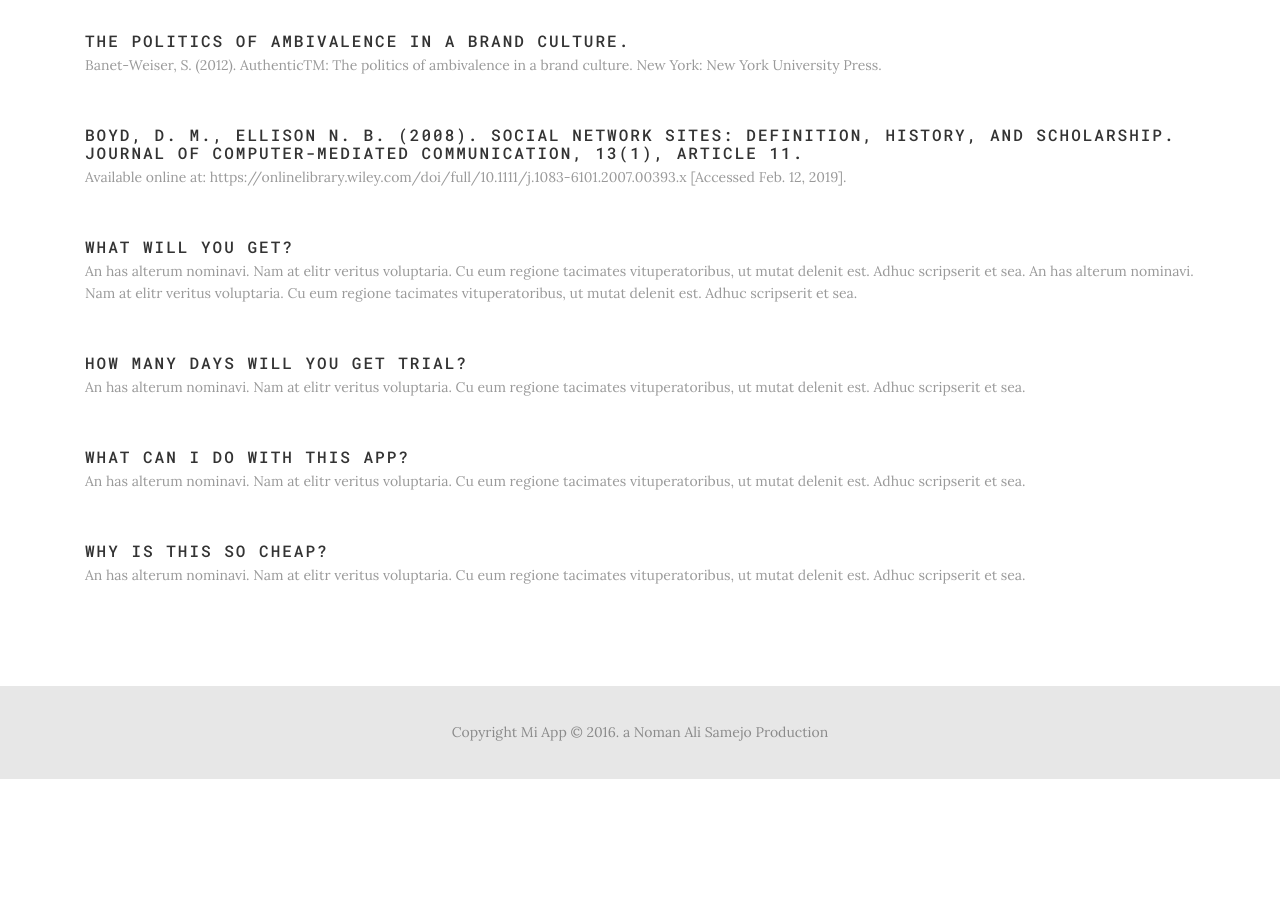
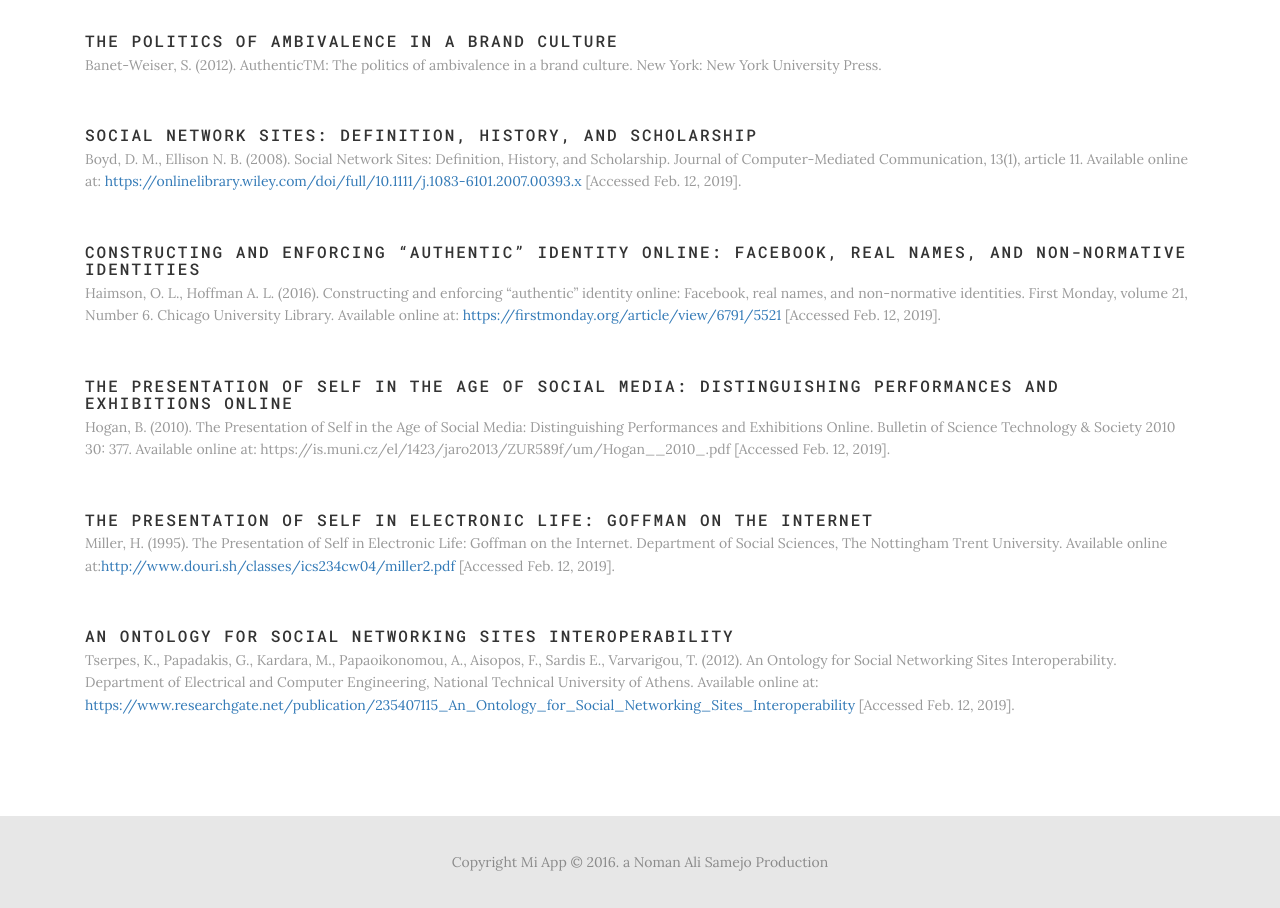
Before and after one commit to u-o-m-o/u-o-m-o, a plain HTML site: page index.html in a window 1280 px wide. Shown: the part 2280-3188 px from the top of the page. Before the commit the page ends 3059 px from the top, so only its background shows below. Drawn offline with Linux system fonts and the light colour scheme.

Commit message:
fine bibliografia ciao amici

```diff
--- a/index.html
+++ b/index.html
@@ -269,41 +269,40 @@
 									<h2>Bibliography</h2>
 								</div>
 									<div class='faq' >
-										<h4>The politics of ambivalence in a brand culture.</h4>
+										<h4>The politics of ambivalence in a brand culture</h4>
 										<p>
 											Banet-Weiser, S. (2012). AuthenticTM: The politics of ambivalence in a brand culture. New York: New York University Press.
+										</p>
+									</div>
+									<div class='faq' >
+										<h4> Social Network Sites: Definition, History, and Scholarship</h4>
+										<p>
+											Boyd, D. M., Ellison N. B. (2008). Social Network Sites: Definition, History, and Scholarship. Journal of Computer-Mediated Communication, 13(1), article 11. Available online at: <a href="https://onlinelibrary.wiley.com/doi/full/10.1111/j.1083-6101.2007.00393.x">https://onlinelibrary.wiley.com/doi/full/10.1111/j.1083-6101.2007.00393.x</a> [Accessed Feb. 12, 2019].
+										</p>
+									</div>
+									<div class='faq' >
+										<h4>Constructing and enforcing “authentic” identity online: Facebook, real names, and non-normative identities</h4>
+										<p>
+											Haimson, O. L., Hoffman A. L. (2016). Constructing and enforcing “authentic” identity online: Facebook, real names, and non-normative identities. First Monday, volume 21, Number 6. Chicago University Library. Available online at: <a href="https://firstmonday.org/article/view/6791/5521">https://firstmonday.org/article/view/6791/5521</a> [Accessed Feb. 12, 2019].
+										</p>
+									</div>
+									<div class='faq' >
+										<h4>The Presentation of Self in the Age of Social Media: Distinguishing Performances and Exhibitions Online</h4>
+										<p>
+											Hogan, B. (2010). The Presentation of Self in the Age of Social Media: Distinguishing Performances and Exhibitions Online. Bulletin of Science Technology & Society 2010 30: 377. Available online at: https://is.muni.cz/el/1423/jaro2013/ZUR589f/um/Hogan__2010_.pdf [Accessed Feb. 12, 2019].
+										</p>
+									</div>
+									<div class='faq' >
+										<h4>The Presentation of Self in Electronic Life: Goffman on the Internet</h4>
+										<p>
+											Miller, H. (1995). The Presentation of Self in Electronic Life: Goffman on the Internet. Department of Social Sciences, The Nottingham Trent University. Available online at:<a href="http://www.douri.sh/classes/ics234cw04/miller2.pdf">http://www.douri.sh/classes/ics234cw04/miller2.pdf</a> [Accessed Feb. 12, 2019].
 
 										</p>
 									</div>
 									<div class='faq' >
-										<h4>Boyd, D. M., Ellison N. B. (2008). Social Network Sites: Definition, History, and Scholarship. Journal of Computer-Mediated Communication, 13(1), article 11. </h4>
+										<h4>An Ontology for Social Networking Sites Interoperability</h4>
 										<p>
-											Available online at: https://onlinelibrary.wiley.com/doi/full/10.1111/j.1083-6101.2007.00393.x [Accessed Feb. 12, 2019].
-										</p>
-									</div>
-									<div class='faq' >
-										<h4>What will you get?</h4>
-										<p>
-											An has alterum nominavi. Nam at elitr veritus voluptaria. Cu eum regione tacimates vituperatoribus, ut mutat delenit est. Adhuc scripserit et sea.
-											An has alterum nominavi. Nam at elitr veritus voluptaria. Cu eum regione tacimates vituperatoribus, ut mutat delenit est. Adhuc scripserit et sea.
-										</p>
-									</div>
-									<div class='faq' >
-										<h4>How many days will you get trial?</h4>
-										<p>
-											An has alterum nominavi. Nam at elitr veritus voluptaria. Cu eum regione tacimates vituperatoribus, ut mutat delenit est. Adhuc scripserit et sea.
-										</p>
-									</div>
-									<div class='faq' >
-										<h4>What can I do with this app?</h4>
-										<p>
-											An has alterum nominavi. Nam at elitr veritus voluptaria. Cu eum regione tacimates vituperatoribus, ut mutat delenit est. Adhuc scripserit et sea.
-										</p>
-									</div>
-									<div class='faq' >
-										<h4>Why is this so cheap?</h4>
-										<p>
-											An has alterum nominavi. Nam at elitr veritus voluptaria. Cu eum regione tacimates vituperatoribus, ut mutat delenit est. Adhuc scripserit et sea.
+											Tserpes, K., Papadakis, G., Kardara, M., Papaoikonomou, A., Aisopos, F., Sardis E., Varvarigou, T. (2012). An Ontology for Social Networking Sites Interoperability. Department of Electrical and Computer Engineering, National Technical University of Athens. Available online at: <a hfre="https://www.researchgate.net/publication/235407115_An_Ontology_for_Social_Networking_Sites_Interoperability">https://www.researchgate.net/publication/235407115_An_Ontology_for_Social_Networking_Sites_Interoperability</a> [Accessed Feb. 12, 2019].
 										</p>
 									</div>
 							</div>
```
